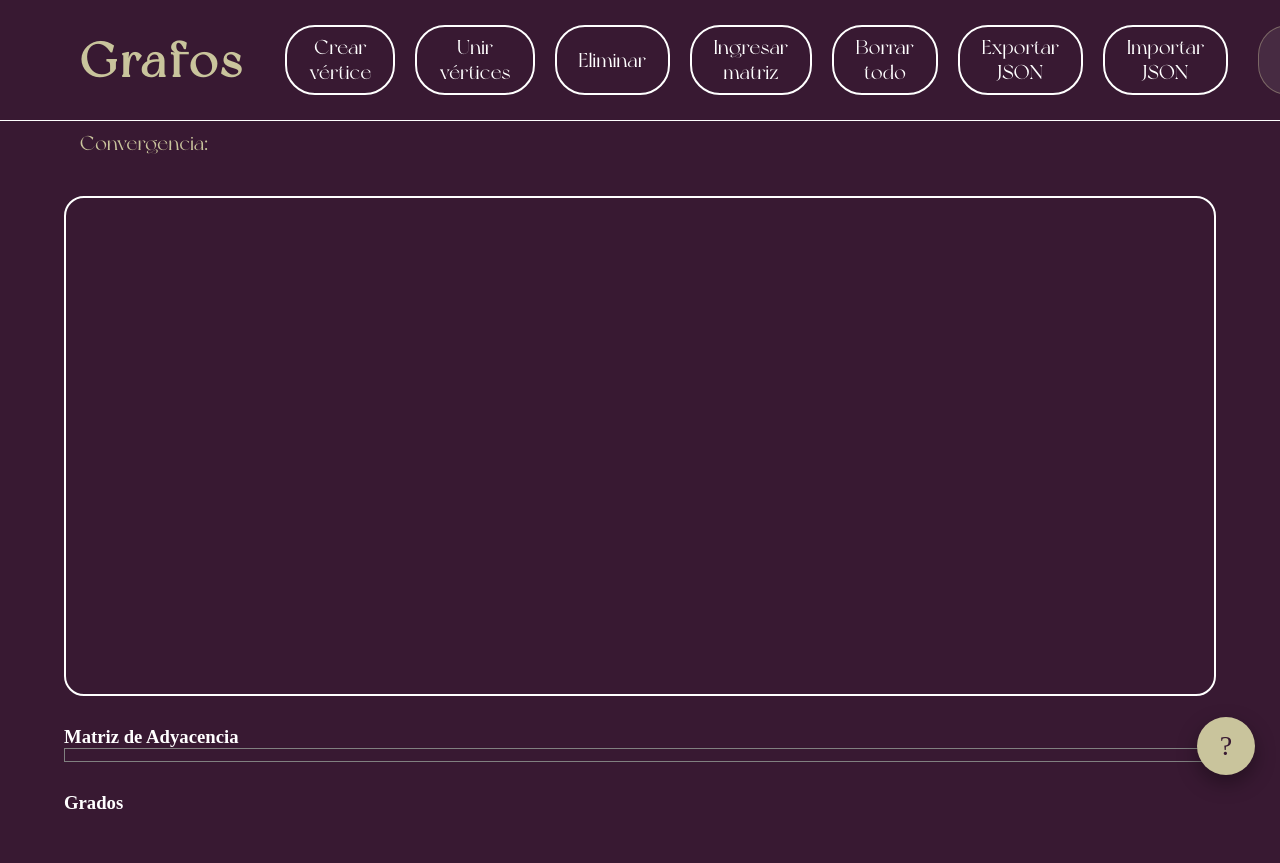
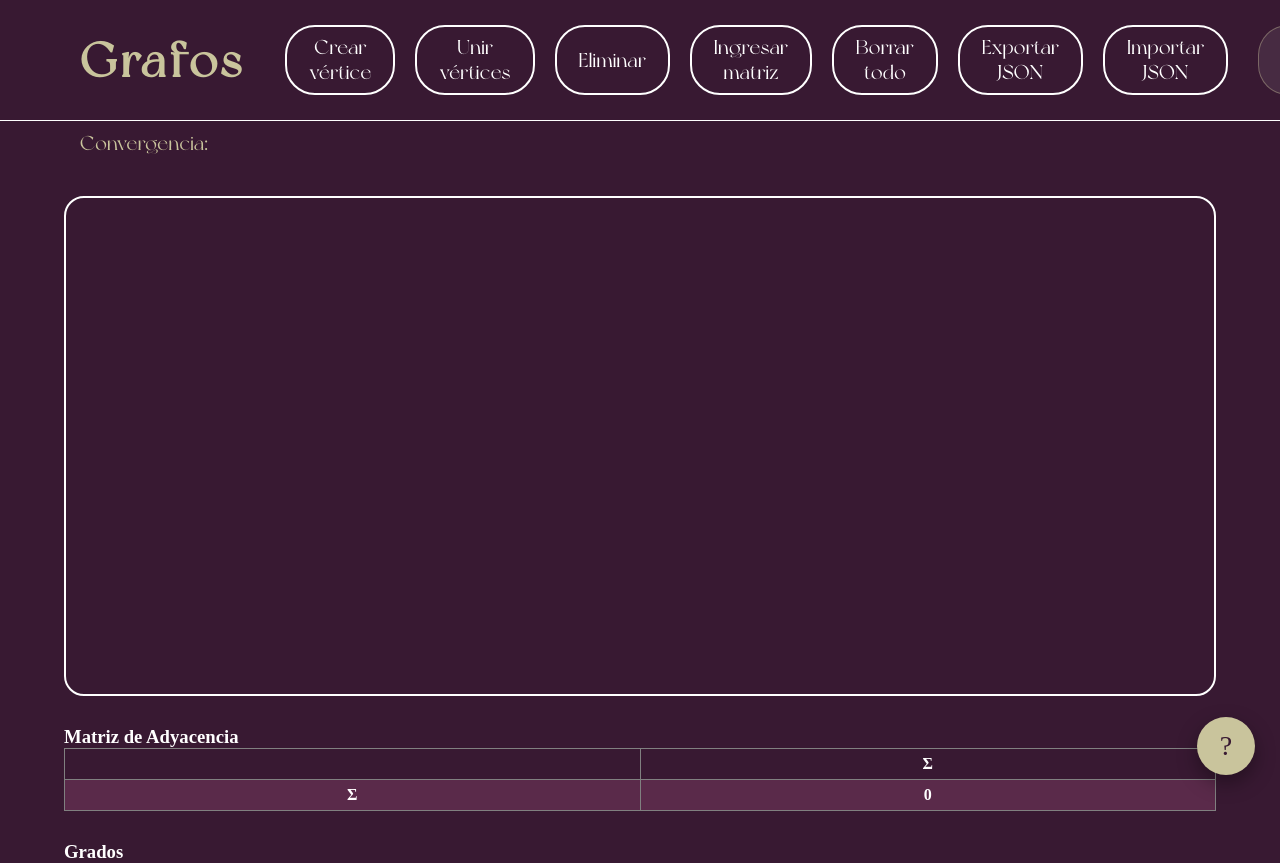
Before and after one commit to annetryoshka/Grafos, a Vue app: page /grafos in a window 1280 px wide. Shown: the top 863 px of the page. Before the commit the page ends 814 px from the top, so only its background shows below. Built offline with nearby package versions, Linux system fonts and the light colour scheme.

Commit message:
nombre archivo y sum

```diff
--- a/src/components/Grafos.vue
+++ b/src/components/Grafos.vue
@@ -88,7 +88,8 @@
 </marker>
 
     </defs>
-    <g v-for="(arista, index) in aristas" :key="index">
+    <g v-for="(arista, index) in aristas" :key="index"
+   @dblclick.stop="editarArista(index)">
   <path
     :d="calcularCurva(arista)"
     stroke="white"
@@ -97,9 +98,22 @@
     :marker-end="arista.dirigido ? 'url(#arrow)' : ''"
     @click.stop="clickArista(index)"
     @dblclick.stop="editarArista(index)"
-    style="pointer-events: stroke; cursor:pointer;"
+    style="pointer-events: stroke;"
   />
 
+  <g>
+
+  <!-- área clickeable -->
+  <rect
+  :x="calcularPuntoPeso(arista).x - 25"
+  :y="calcularPuntoPeso(arista).y - 20"
+  width="50"
+  height="40"
+  fill="transparent"
+  style="cursor:pointer;"
+  />
+
+  <!-- número del peso -->
   <text
     :x="calcularPuntoPeso(arista).x"
     :y="calcularPuntoPeso(arista).y"
@@ -110,6 +124,8 @@
   >
     {{ arista.peso }}
   </text>
+
+</g>
 </g>
       </svg>
 
@@ -133,21 +149,34 @@
   <h3>Matriz de Adyacencia</h3>
 
   <table border="1">
+
     <thead>
   <tr>
     <th></th>
+
     <th v-for="(v,i) in vertices" :key="i">
       {{ v.nombre }}
     </th>
+
+    <th>Σ</th>
   </tr>
 </thead>
 
   <tbody>
   <tr v-for="(fila,i) in generarMatriz()" :key="i">
-      <th>{{ vertices[i].nombre }}</th>
-      <td v-for="(valor,j) in fila" :key="j">
+
+    <th :class="{ suma: i === vertices.length }">
+      {{ i < vertices.length ? vertices[i].nombre : 'Σ' }}
+    </th>
+
+    <td
+      v-for="(valor,j) in fila"
+      :key="j"
+      :class="{ suma: i === vertices.length || j === vertices.length }"
+    >
       {{ valor }}
     </td>
+
   </tr>
 </tbody>
 </table>
@@ -625,19 +654,49 @@ calcularPuntoPeso(arista) {
 },
 
 generarMatriz() {
+
   const n = this.vertices.length
 
-  const matriz = Array(n)
+  const matriz = Array(n + 1)
     .fill(0)
-    .map(() => Array(n).fill(0))
+    .map(() => Array(n + 1).fill(0))
 
+  // llenar matriz normal
   this.aristas.forEach(arista => {
+
     matriz[arista.origen][arista.destino] = arista.peso
 
     if (!this.dirigido) {
       matriz[arista.destino][arista.origen] = arista.peso
     }
+
   })
+
+  // suma de filas
+  for (let i = 0; i < n; i++) {
+
+    let sumaFila = 0
+
+    for (let j = 0; j < n; j++) {
+      sumaFila += matriz[i][j]
+    }
+
+    matriz[i][n] = sumaFila
+
+  }
+
+  // suma de columnas
+  for (let j = 0; j < n; j++) {
+
+    let sumaCol = 0
+
+    for (let i = 0; i < n; i++) {
+      sumaCol += matriz[i][j]
+    }
+
+    matriz[n][j] = sumaCol
+
+  }
 
   return matriz
 },
@@ -715,6 +774,9 @@ generarGrafoDesdeMatriz() {
 
 exportarJSON() {
 
+  const nombre = prompt("Nombre del archivo:", "grafo")
+  if (!nombre) return
+
   const grafo = {
     dirigido: this.dirigido,
     vertices: this.vertices,
@@ -728,8 +790,10 @@ exportarJSON() {
 
   const a = document.createElement("a")
   a.href = url
-  a.download = "grafo.json"
+  a.download = nombre + ".json"
+  document.body.appendChild(a)
   a.click()
+  document.body.removeChild(a)
 
   URL.revokeObjectURL(url)
   this.incrementarConvergencia()
@@ -1213,6 +1277,11 @@ td, th {
   text-align: center;
 }
 
+.suma{
+  background-color: #5a2a4a;
+  font-weight: bold;
+}
+
 .label-texto {
   font-family: fuente1, serif;
   font-size: 18px;
```
Lines whose indentation alone changed are shown as unchanged.
